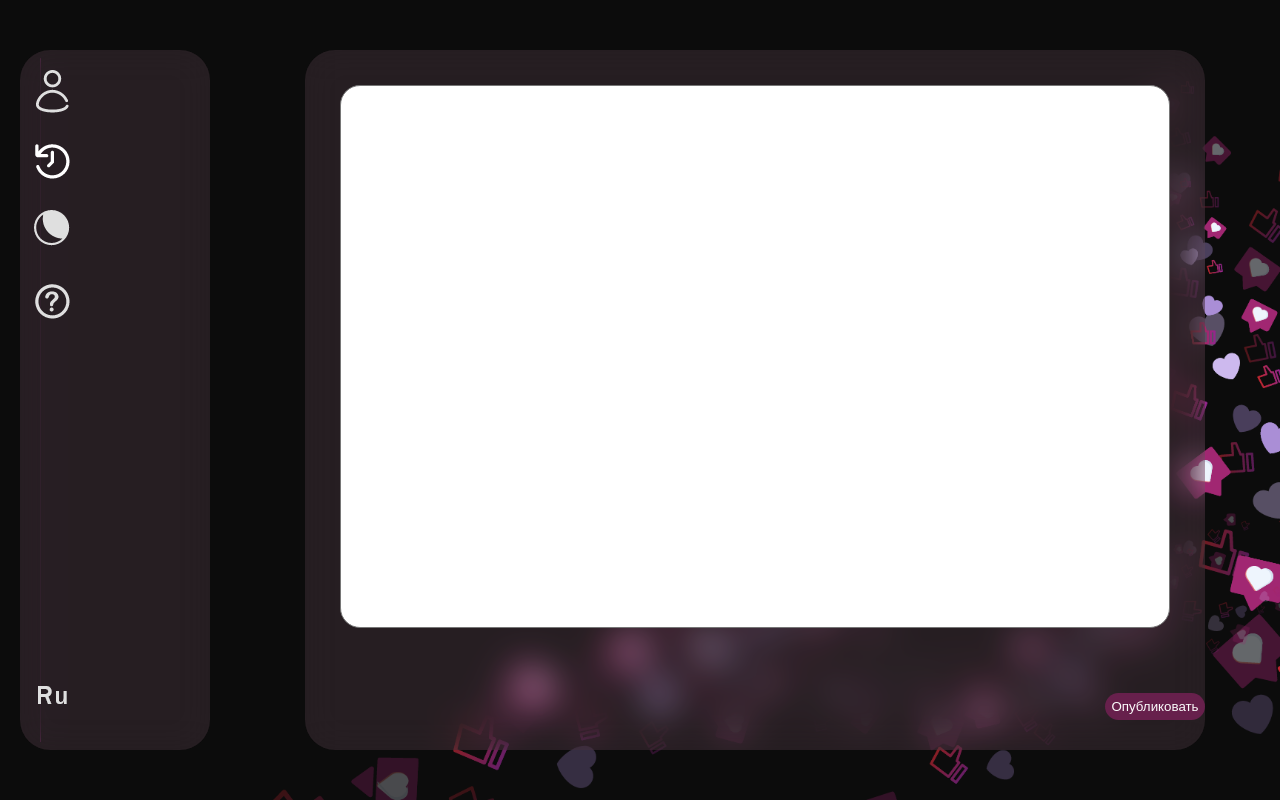
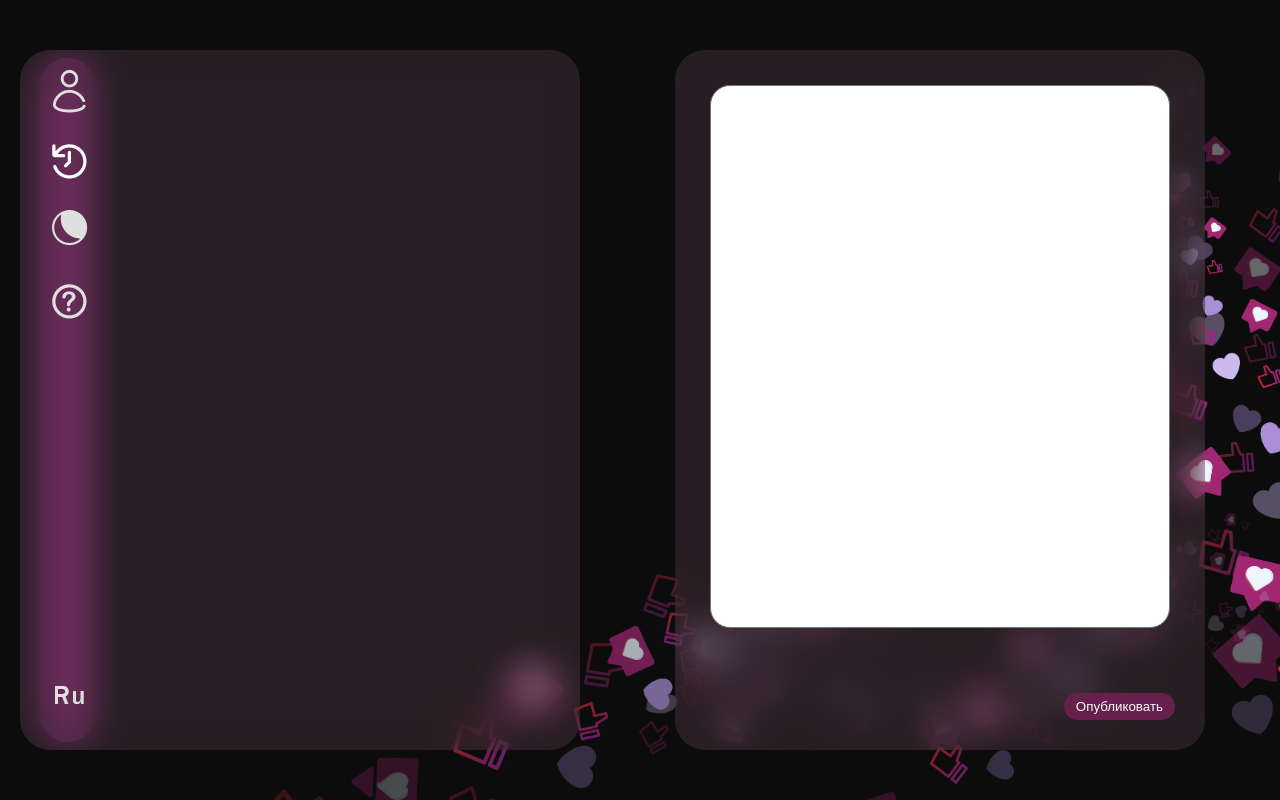
Before and after one commit to Only-Posts/frontend, a Vue app: page /main in a window 1280 px wide. Built offline with nearby package versions, Linux system fonts and the light colour scheme.

Commit message:
[Frontend-10,16] + обновил README.md

```diff
--- a/package.json
+++ b/package.json
@@ -8,9 +8,12 @@
     "lint": "vue-cli-service lint"
   },
   "dependencies": {
+    "axios": "^0.24.0",
     "core-js": "^3.6.5",
+    "jose": "^4.3.7",
     "vue": "^3.0.0",
-    "vue-router": "^4.0.12"
+    "vue-router": "^4.0.12",
+    "vuex": "^4.0.2"
   },
   "devDependencies": {
     "@vue/cli-plugin-babel": "~4.5.0",
--- a/src/components/LogIn.vue
+++ b/src/components/LogIn.vue
@@ -1,9 +1,10 @@
 <template>
+  <form @submit.prevent="login">
   <div id="name"> Авторизация </div>
   <div id="fields">
     <div id="login">
       <div class="fieldName"> Имя пользователя </div>
-      <div class="input"><input v-model="login" type="text"/></div>
+      <div class="input"><input v-model="username" type="text"/></div>
     </div>
     <div id="password">
       <div class="fieldName">Пароль</div>
@@ -11,23 +12,51 @@
     </div>
   </div>
   <div id="enter">
-    <button @click="$router.push({name: 'main'})">Войти</button>
+    <button type="submit" >Войти</button>
   </div>
+  </form>
 </template>
 
 <script>
+import axios from 'axios'
+
+
 export default {
   name: "LogIn",
   data (){
     return{
-      login:'',
+      username:'',
       password:''
     }
+  },
+  methods:{
+    login: function() {
+      const payload = {username:this.username, password: this.password}
+      console.log(payload)
+
+      axios.post("http://localhost:8080/user/login", payload)
+      .then(() => {
+        this.router.push({name: 'main'})
+      })
+      .catch(error => {
+      console.log("There was an error!", error)
+      })
+      }
   }
 }
 </script>
 
 <style scoped>
+form{
+  /*Расположение самого элемента*/
+  height: 100vh;
+  /*Расположение внутри элемента*/
+  display: grid;
+  grid-template-columns: 1fr;
+  grid-template-rows: 1fr 2fr 1fr;
+
+}
+
 #name{
   /*Расположение самого элемента*/
   grid-column: 1;
--- a/src/components/SignIn.vue
+++ b/src/components/SignIn.vue
@@ -1,31 +1,69 @@
 <template>
+  <form @submit.prevent="signin">
   <div id="name"> Регистрация </div>
   <div id="fields">
     <div id="login">
       <div class="fieldName">Имя пользователя</div>
-      <div class="input"><input type="text"></div>
+      <div class="input"><input v-model="username" type="text"></div>
     </div>
     <div id="email">
       <div class="fieldName">Email</div>
-      <div class="input"><input type="email"></div>
+      <div class="input"><input v-model="email" type="email"></div>
     </div>
     <div id="password">
       <div class="fieldName">Пароль</div>
-      <div class="input"><input type="password"></div>
+      <div class="input"><input v-model="password" type="password"></div>
     </div>
   </div>
   <div id="enter">
     <button @click="$router.push({name: 'main'})">Войти</button>
   </div>
+  </form>
 </template>
 
 <script>
+import axios from "axios";
+
 export default {
-  name: "SignIn"
+  name: "SignIn",
+  data (){
+    return{
+      username:'',
+      email: '',
+      password:''
+    }
+  },
+  methods:{
+    login: function() {
+      const payload = {username:this.username, password: this.password}
+      console.log(payload)
+
+      axios.post("http://localhost:8080/user/signup", payload)
+          .catch(error => {
+            console.log("There was an error!", error)
+          })
+
+      // let results
+      //
+      // axios.get("http://localhost:8080/user/signup")
+      // .then(responce => results = responce)
+    }
+  }
 }
+
 </script>
 
 <style scoped>
+form{
+  /*Расположение самого элемента*/
+  height: 100vh;
+  /*Расположение внутри элемента*/
+  display: grid;
+  grid-template-columns: 1fr;
+  grid-template-rows: 1fr 2fr 1fr;
+
+}
+
 #name{
   /*Расположение самого элемента*/
   grid-column: 1;
--- a/src/router/index.js
+++ b/src/router/index.js
@@ -26,14 +26,17 @@ const routes = [
             }
         ]
     },
-    // TODO: в зависимости от выбора кнопки отобрать компонент авторизации или регистрации
     {
         path: "/main",
         name: "main",
         component: MainPage,
-        props: true
-    }
-//    TODO: добавлять в путь идентификатор пользователя в качестве пропа
+        props: true,
+        meta: {isAuthenticated: true},
+        // beforeEnter: (to, from, next) => {
+        //     if (!isAuthenticated) next({ name: 'Login' })
+        //     else next()
+        // } TODO: перед переходом вызывать йункцию с проверкой авторизации пользователя
+    },
 ];
 
 const router = createRouter({
--- a/src/views/AuthorizationWindow.vue
+++ b/src/views/AuthorizationWindow.vue
@@ -36,6 +36,7 @@
     /*Расположение самого элемента*/
     margin: 40px 0;
     min-width: 300px;
+    max-width: 470px;
     border-radius:28px;
     grid-column: 2;
     grid-row: 1/4;
--- a/src/views/MainPage.vue
+++ b/src/views/MainPage.vue
@@ -23,13 +23,13 @@
   </div>
   <div id="dscr"></div>
   </div>
-  <div id="post">
+  <form id="post" @submit.prevent="makePost">
     <textarea></textarea>
-    <div id="form">
+    <div id="buttons">
       <div id="media"></div>
-      <button id="submit">Опубликовать</button>
+      <button id="submit" type="submit">Опубликовать</button>
     </div>
-  </div>
+  </form>
 </div>
 </template>
 
@@ -48,13 +48,13 @@ export default {
 #bg{
   /*Расположение самого элемента*/
   height: 100vh;
-  min-width: 1000px;
+  min-width: 1080px;
   min-height: 600px;
   margin: 0;
 
   /*Расположение внутри элемента*/
   display: grid;
-  grid-template-columns: 1fr 4fr 9fr;
+  grid-template-columns: repeat(auto-fill, 100px);
   grid-template-rows: 1fr;
 
   /*Стиль элемента*/
@@ -67,7 +67,7 @@ export default {
 }
 #backline{
   /*Расположение самого элемента*/
-  grid-column: 1;
+  grid-column: 1/2;
   grid-row: 1;
   margin: 58px 5px 58px 40px;
   max-width: 60px;
@@ -83,7 +83,7 @@ export default {
 #menu{
   /*Расположение самого элемента*/
   grid-row: 1;
-  grid-column: 1 / 3;
+  grid-column: 1 / 7;
   margin: 50px 20px;
 
   /*Расположение внутри элемента*/
@@ -202,7 +202,8 @@ export default {
 
 #post{
   /*Расположение самого элемента*/
-  grid-column: 3;
+  grid-column: 7/100;
+
   grid-row: 1;
   margin: 50px 75px;
 
@@ -224,6 +225,7 @@ textarea{
   /*Расположение внутри элемента*/
 
   /*Стиль элемента*/
+
   background: #ffffff;
   border-radius: 20px;
   outline: none;
@@ -231,14 +233,14 @@ textarea{
   padding: 10px;
 }
 
-#form{
+#buttons{
   /*Расположение самого элемента*/
   grid-row: 2;
   grid-column: 1;
 
   /*Расположение внутри элемента*/
   display:grid;
-  grid-template-columns: repeat(9, 100px);
+  grid-template-columns: repeat(auto-fit, 100px);
   grid-template-rows: 1fr;
 
   /*Стиль элемента*/
@@ -256,13 +258,14 @@ textarea{
 
 #submit{
   /*Расположение самого элемента*/
-  grid-column: 9;
+  grid-column: 30;
 
   /*Расположение внутри элемента*/
 
 
   /*Стиль элемента*/
   margin-top: 30px;
+  margin-right: 30px;
   margin-bottom: 30px;
 }
 
```
Also changed, not shown: 2 other files (tests, documents, lock files or other folders).
